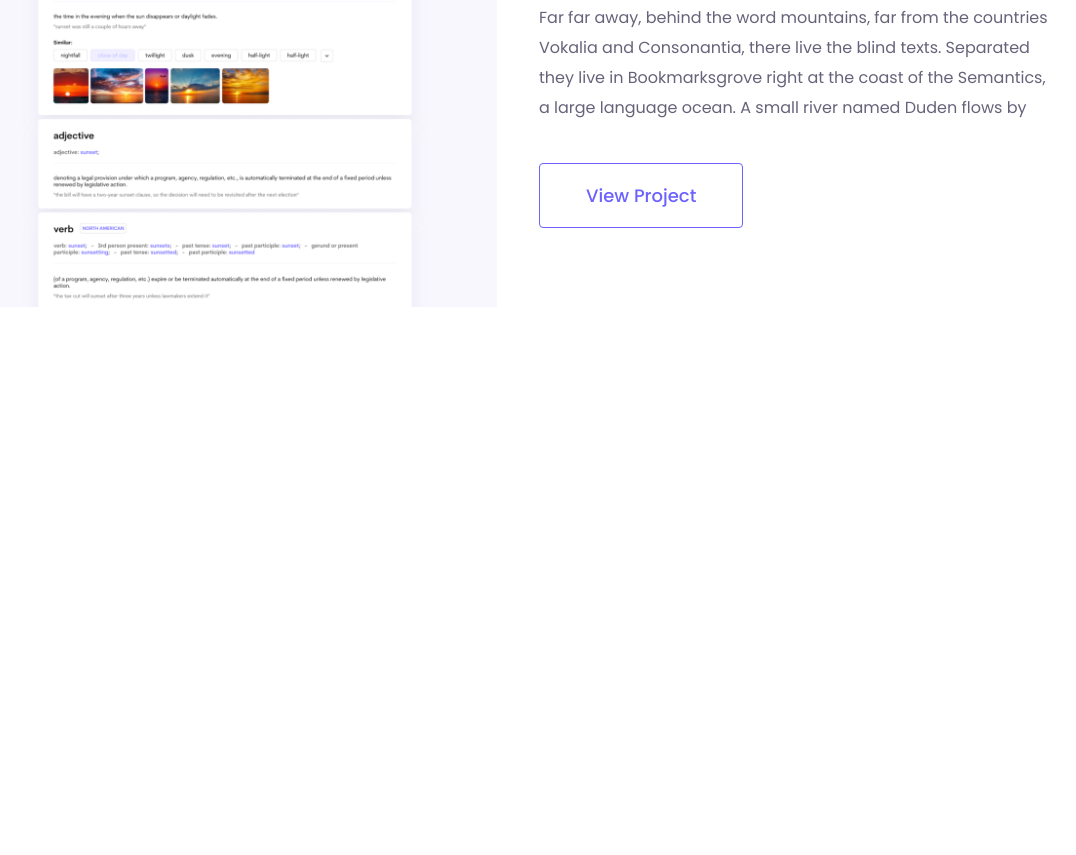
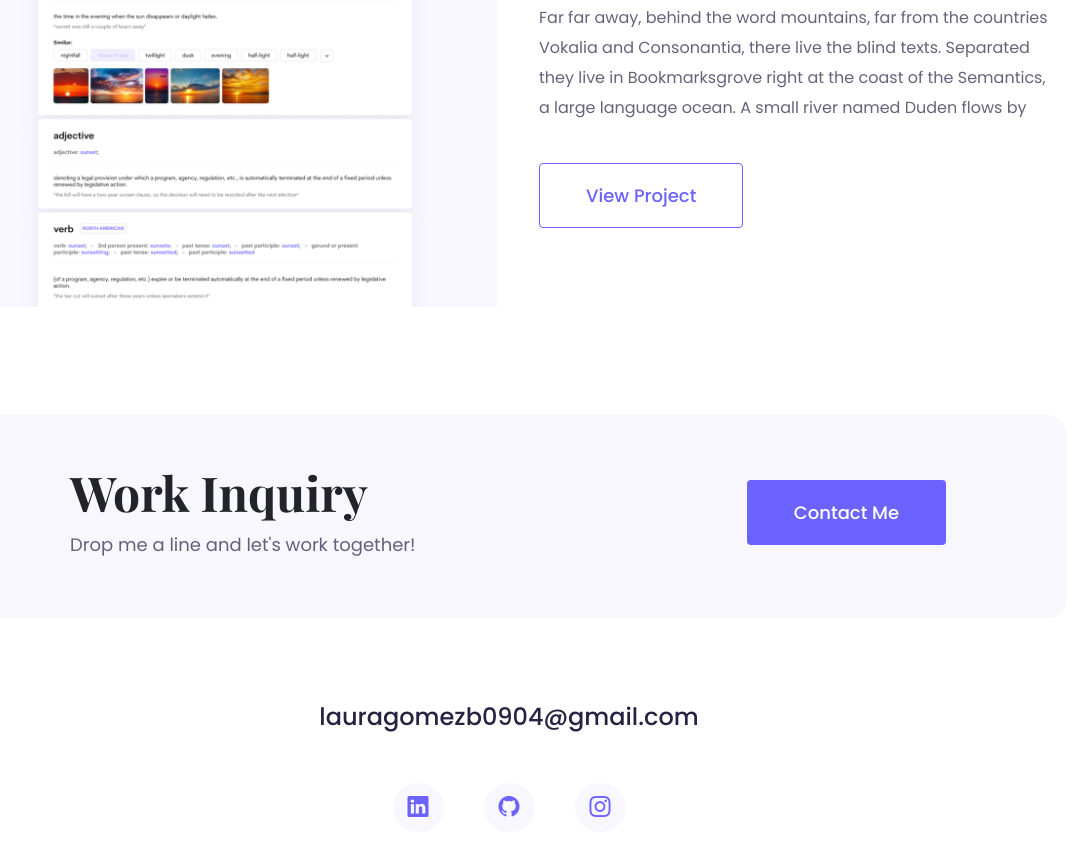
Before and after one commit to lauragomez04/responsive-workshop, a plain HTML site: page index.html in a window 1280 px wide. Shown: the part 2243-3098 px from the top of the page, without its empty margins (131-1207 px from the left). Before the commit the page ends 2598 px from the top, so only its background shows below. Drawn offline with nearby package versions, Linux system fonts and the light colour scheme.

Commit message:
added footer in home page

```diff
--- a/index.html
+++ b/index.html
@@ -72,7 +72,7 @@
     <p class="text-center mt-5">Projects I've been working on</p>
     <div class="container mt-5">
       <div class="row">
-        <div class="col-sm-6 d-none d-lg-block">
+        <div class="col-sm-6 d-none d-md-block">
           <img
             src="images/wedding-project.png"
             class="img-fluid mb-5"
@@ -98,7 +98,7 @@
           </p>
           <a class="btn btn-branding-projects mt-4" href="#">View Project</a>
         </div>
-        <div class="col-sm-6 d-none d-lg-block">
+        <div class="col-sm-6 d-none d-md-block">
           <img
             src="images/weather-project.png"
             class="img-fluid mb-5"
@@ -107,7 +107,7 @@
         </div>
       </div>
       <div class="row">
-        <div class="col-sm-6 d-none d-lg-block">
+        <div class="col-sm-6 d-none d-md-block">
           <img
             src="images/dictionary-project.png"
             class="img-fluid mb-5"
@@ -125,6 +125,37 @@
           <a class="btn btn-branding-projects mt-4" href="#">View Project</a>
         </div>
       </div>
+      <footer>
+        <div
+          class="contact-box d-flex justify-content-between d-none d-md-flex"
+        >
+          <div>
+            <h3>Work Inquiry</h3>
+            <p>Drop me a line and let's work together!</p>
+          </div>
+          <div>
+            <a href="" class="btn btn-branding mt-3">Contact Me</a>
+          </div>
+        </div>
+        <a href="emailto:lauragomezb0904@gmail.com" class="email-link"
+          >lauragomezb0904@gmail.com</a
+        >
+        <div class="social-links text-center p-3">
+          <a
+            href="https://www.linkedin.com/in/lauragomezblanco/"
+            alt="linkedin-link"
+            target="_blank"
+            ><i class="bi bi-linkedin"></i></a
+          ><a href="#" alt="github-link" target="_blank"
+            ><i class="bi bi-github"></i></a
+          ><a
+            href="https://www.instagram.com/laugom0904/"
+            alt="instagram-link"
+            target="_blank"
+            ><i class="bi bi-instagram"></i
+          ></a>
+        </div>
+      </footer>
     </div>
     <script
       src="https://cdn.jsdelivr.net/npm/bootstrap@5.1.3/dist/js/bootstrap.bundle.min.js"
--- a/styles/portfolio.css
+++ b/styles/portfolio.css
@@ -24,6 +24,9 @@ p {
   opacity: 70%;
 }
 
+footer {
+  margin: 60px 0;
+}
 .hero {
   background-color: var(--bgd-color);
   padding: 160px 20px;
@@ -115,6 +118,7 @@ p {
 
 .nav-link:hover {
   color: var(--btn-color) !important;
+  transition: all 100ms ease-in-out;
 }
 
 .active {
@@ -123,6 +127,52 @@ p {
 
 .navbar-brand {
   font-family: var(--headings-font);
+}
+
+.email-link {
+  color: var(--prg-color);
+  display: block;
+  font-size: 24px;
+  font-weight: 500;
+  margin-bottom: 41px;
+  text-decoration: none;
+  text-align: center;
+}
+
+.email-link:hover {
+  color: var(--btn-color);
+  transition: all 100ms ease-in-out;
+}
+
+.social-links a {
+  color: var(--btn-color);
+  background-color: var(--bgd-color);
+  border-radius: 50%;
+  font-size: 21px;
+  margin: 0 20px;
+  padding: 10px 15px;
+}
+
+.social-links a:hover {
+  color: white;
+  background-color: var(--btn-color);
+  transition: all 100ms ease-in-out;
+}
+
+.contact-box {
+  background-color: var(--bgd-color);
+  border-radius: 20px;
+  padding: 49px 121px 42px 119px;
+  margin-bottom: 81px;
+}
+
+.contact-box h3 {
+  font-family: var(--headings-font);
+  font-size: 48px;
+}
+
+.contact-box p {
+  font-size: 18px;
 }
 
 @media (max-width: 900px) {
@@ -155,6 +205,10 @@ p {
   .about-me-img {
     margin-top: 0;
   }
+
+  .email-link {
+    font-size: 18px;
+  }
 }
 
 @media (max-width: 1280px) {
```
